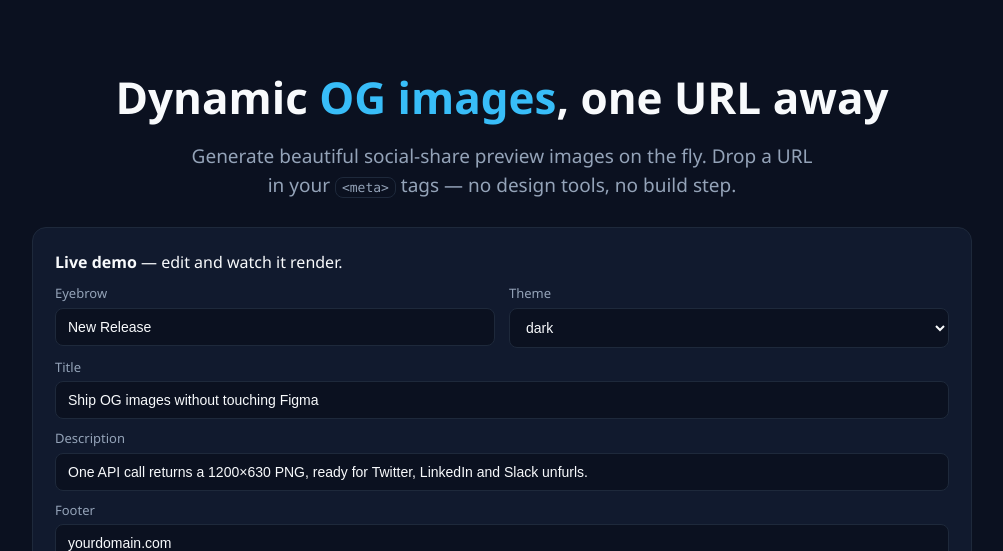
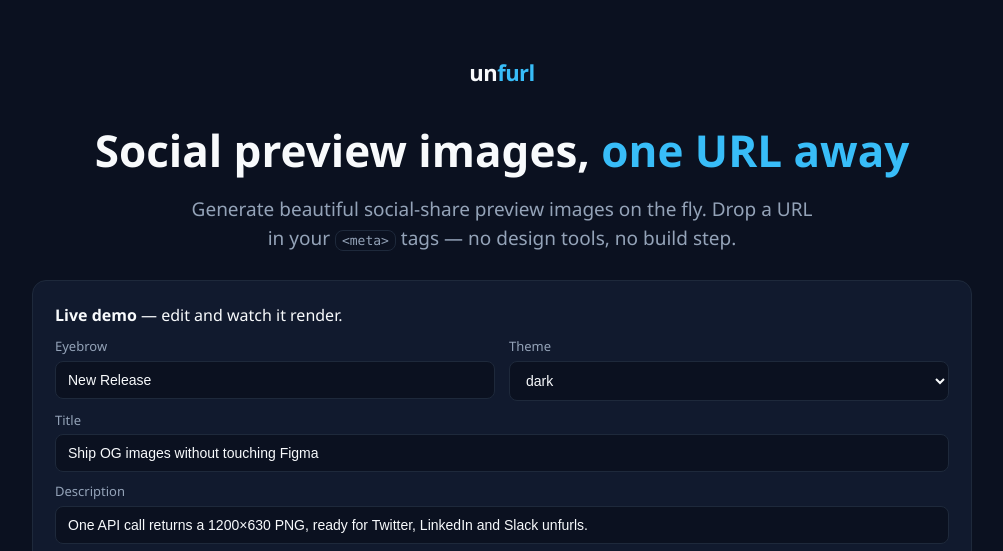
Before and after one commit to bpmcginley/og-image-api, a website: page public/index.html in a window 1280 px wide. Shown: the top 551 px of the page, without its empty margins (138-1141 px from the left). Drawn offline with Linux system fonts and the light colour scheme; no server answers.

Commit message:
Rebrand product to Unfurl (landing page, watermark, README)

```diff
--- a/package.json
+++ b/package.json
@@ -1,5 +1,5 @@
 {
-  "name": "og-image-api",
+  "name": "unfurl",
   "version": "1.0.0",
   "private": true,
   "description": "Dynamic Open Graph image generation API with API keys, usage quotas, and Stripe subscriptions.",
--- a/public/index.html
+++ b/public/index.html
@@ -3,13 +3,15 @@
 <head>
 <meta charset="utf-8" />
 <meta name="viewport" content="width=device-width, initial-scale=1" />
-<title>OG Image API — dynamic social preview images on demand</title>
+<title>Unfurl — social preview images, one URL away</title>
 <style>
   :root { --bg:#0b1120; --card:#111a2e; --fg:#f8fafc; --muted:#94a3b8; --accent:#38bdf8; --line:#1e293b; }
   * { box-sizing: border-box; }
   body { margin:0; font-family: "Segoe UI", system-ui, Arial, sans-serif; background:var(--bg); color:var(--fg); line-height:1.5; }
   header, section { max-width: 980px; margin: 0 auto; padding: 0 20px; }
-  header { padding-top: 64px; text-align:center; }
+  header { padding-top: 56px; text-align:center; }
+  .brand { font-size: 22px; font-weight: 800; letter-spacing: -0.5px; margin-bottom: 28px; }
+  .brand .accent { color: var(--accent); }
   h1 { font-size: 44px; margin: 0 0 12px; }
   .sub { color: var(--muted); font-size: 19px; max-width: 640px; margin: 0 auto 28px; }
   .accent { color: var(--accent); }
@@ -38,7 +40,8 @@
 </head>
 <body>
 <header>
-  <h1>Dynamic <span class="accent">OG images</span>, one URL away</h1>
+  <div class="brand">un<span class="accent">furl</span></div>
+  <h1>Social preview images, <span class="accent">one URL away</span></h1>
   <p class="sub">Generate beautiful social-share preview images on the fly. Drop a URL in your <code>&lt;meta&gt;</code> tags — no design tools, no build step.</p>
 </header>
 
@@ -121,7 +124,7 @@
   </div>
 </section>
 
-<footer>og-image-api · self-hosted · <span id="stripe_state"></span></footer>
+<footer>Unfurl · <span id="stripe_state"></span></footer>
 
 <script>
 const $ = (id) => document.getElementById(id);
--- a/src/render.js
+++ b/src/render.js
@@ -89,7 +89,7 @@ export function buildSvg(opts) {
     : "";
 
   const watermark = opts.watermark
-    ? `<text x="${WIDTH - 40}" y="${HEIGHT - 40}" text-anchor="end" font-size="22" fill="${theme.muted}" opacity="0.8" font-family="Segoe UI, Arial, Helvetica, sans-serif">made with og-image-api · upgrade to remove</text>`
+    ? `<text x="${WIDTH - 40}" y="${HEIGHT - 40}" text-anchor="end" font-size="22" fill="${theme.muted}" opacity="0.8" font-family="Segoe UI, Arial, Helvetica, sans-serif">made with Unfurl · upgrade to remove</text>`
     : "";
 
   return `<svg width="${WIDTH}" height="${HEIGHT}" viewBox="0 0 ${WIDTH} ${HEIGHT}" xmlns="http://www.w3.org/2000/svg">
--- a/src/server.js
+++ b/src/server.js
@@ -129,6 +129,6 @@ app.get("/api/health", (req, res) => {
 });
 
 app.listen(config.port, () => {
-  console.log(`og-image-api listening on ${config.baseUrl} (port ${config.port})`);
+  console.log(`Unfurl listening on ${config.baseUrl} (port ${config.port})`);
   console.log(`Stripe billing: ${stripeEnabled ? "enabled" : "NOT configured"}`);
 });
```
Also changed, not shown: README.md.
